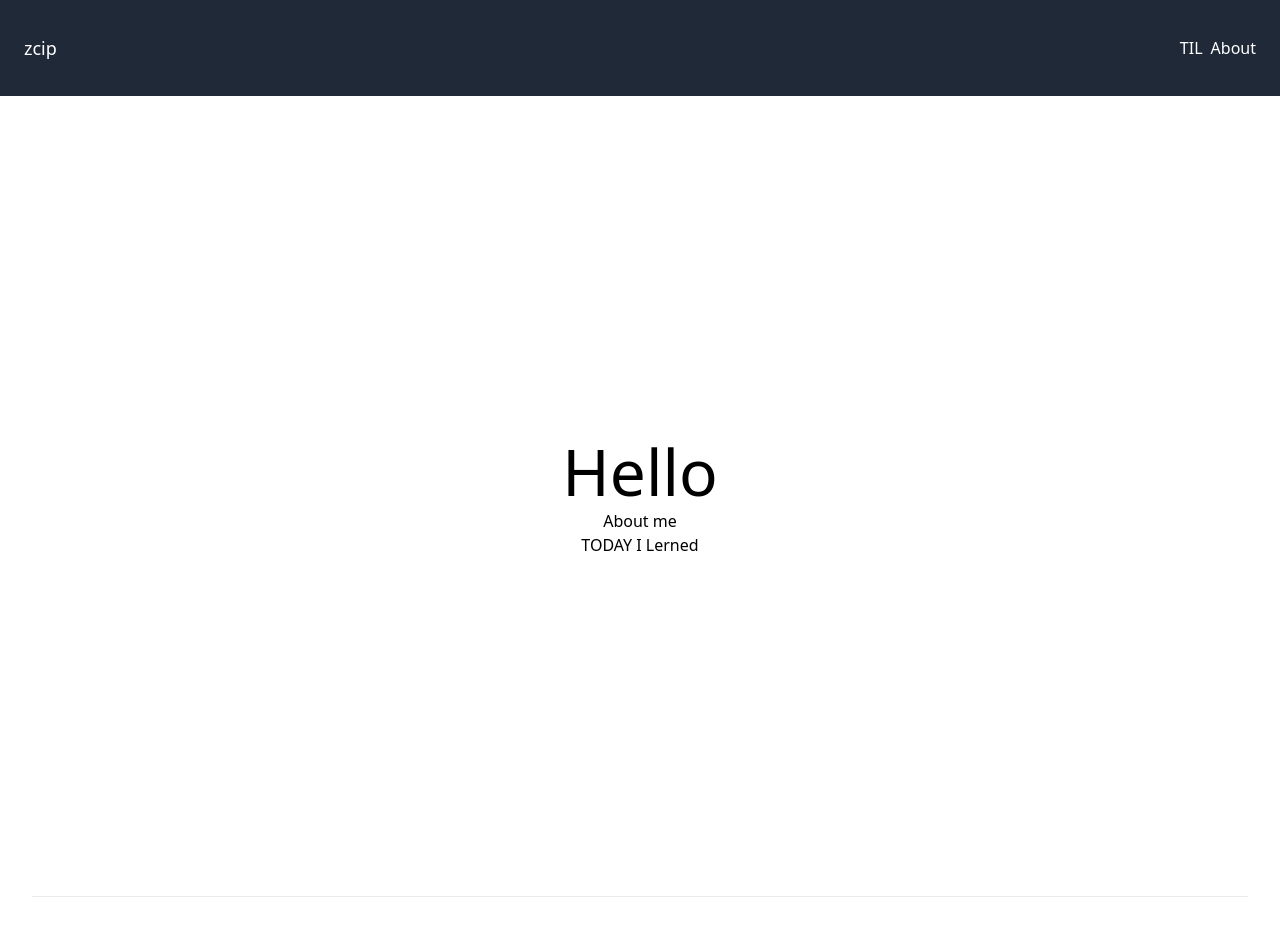
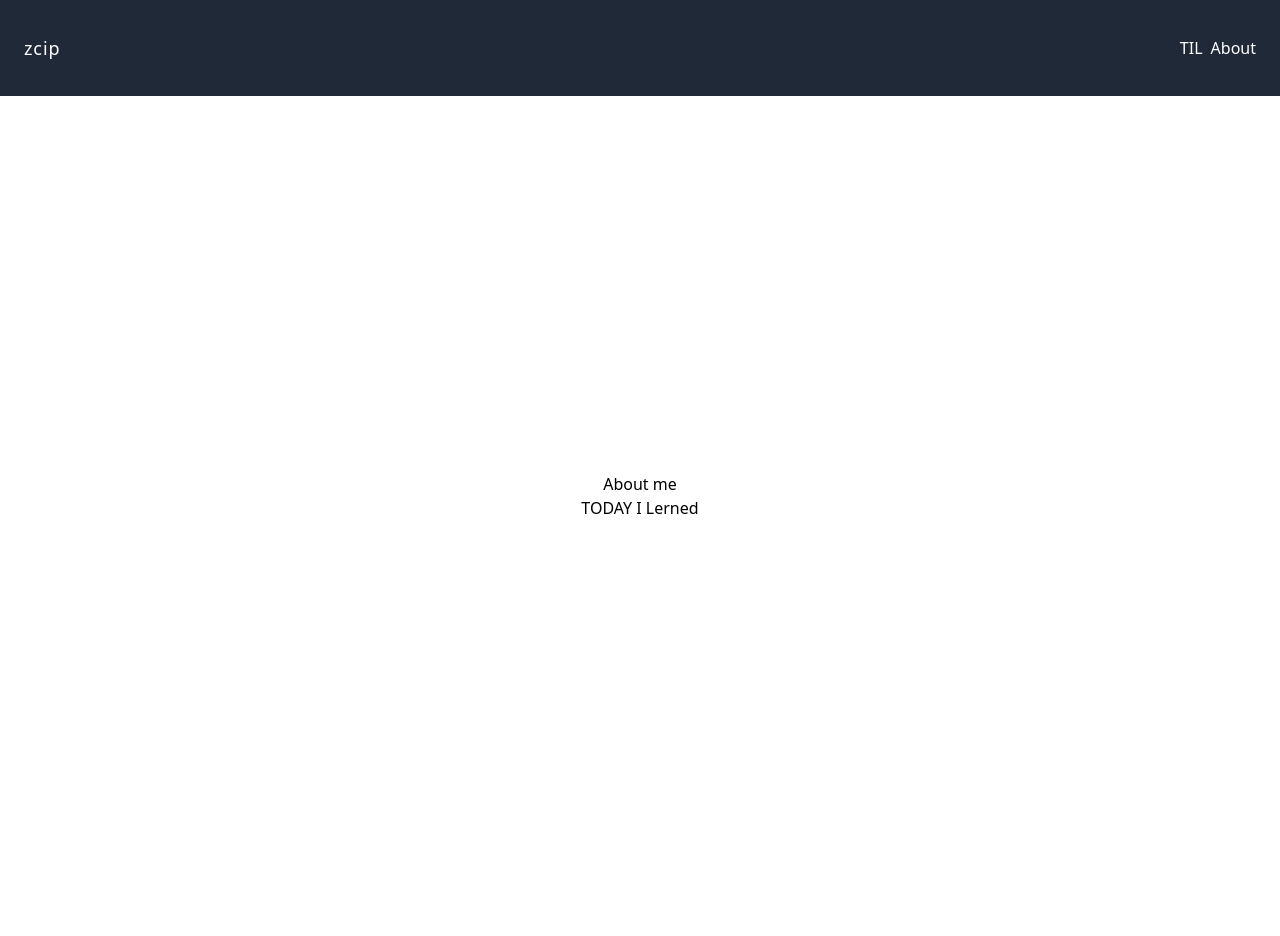
Before and after one commit to zcip/zcip.dev, a Next.js app: page / in a window 1280 px wide. Shown: the top 936 px of the page. After the commit the page ends 896 px from the top, so only its background shows below. Built offline with nearby package versions, Linux system fonts and the light colour scheme.

Commit message:
cssを削除

```diff
--- a/app/layout.tsx
+++ b/app/layout.tsx
@@ -1,4 +1,5 @@
 import "./globals.css"
+import Header from "../components/Header"
 
 export const metadata = {
   title: "Home",
@@ -20,7 +21,10 @@ type Props = {
 export default function RootLayout({ children }: Props) {
   return (
     <html>
-      <body>{children}</body>
+      <body>
+        <Header />
+        {children}
+      </body>
     </html>
   )
 }
--- a/app/page.module.css
+++ /dev/null
@@ -1,129 +0,0 @@
-.container {
-  padding: 0 2rem;
-}
-
-.main {
-  min-height: 100vh;
-  padding: 4rem 0;
-  flex: 1;
-  display: flex;
-  flex-direction: column;
-  justify-content: center;
-  align-items: center;
-}
-
-.footer {
-  display: flex;
-  flex: 1;
-  padding: 2rem 0;
-  border-top: 1px solid #eaeaea;
-  justify-content: center;
-  align-items: center;
-}
-
-.footer a {
-  display: flex;
-  justify-content: center;
-  align-items: center;
-  flex-grow: 1;
-}
-
-.title a {
-  color: #0070f3;
-  text-decoration: none;
-}
-
-.title a:hover,
-.title a:focus,
-.title a:active {
-  text-decoration: underline;
-}
-
-.title {
-  margin: 0;
-  line-height: 1.15;
-  font-size: 4rem;
-}
-
-.title,
-.description {
-  text-align: center;
-}
-
-.description {
-  margin: 4rem 0;
-  line-height: 1.5;
-  font-size: 1.5rem;
-}
-
-.code {
-  background: #fafafa;
-  border-radius: 5px;
-  padding: 0.75rem;
-  font-size: 1.1rem;
-  font-family: Menlo, Monaco, Lucida Console, Liberation Mono, DejaVu Sans Mono,
-    Bitstream Vera Sans Mono, Courier New, monospace;
-}
-
-.grid {
-  display: flex;
-  align-items: center;
-  justify-content: center;
-  flex-wrap: wrap;
-  max-width: 800px;
-}
-
-.card {
-  margin: 1rem;
-  padding: 1.5rem;
-  text-align: left;
-  color: inherit;
-  text-decoration: none;
-  border: 1px solid #eaeaea;
-  border-radius: 10px;
-  transition: color 0.15s ease, border-color 0.15s ease;
-  max-width: 300px;
-}
-
-.card:hover,
-.card:focus,
-.card:active {
-  color: #0070f3;
-  border-color: #0070f3;
-}
-
-.card h2 {
-  margin: 0 0 1rem 0;
-  font-size: 1.5rem;
-}
-
-.card p {
-  margin: 0;
-  font-size: 1.25rem;
-  line-height: 1.5;
-}
-
-.logo {
-  height: 1em;
-  margin-left: 0.5rem;
-}
-
-@media (max-width: 600px) {
-  .grid {
-    width: 100%;
-    flex-direction: column;
-  }
-}
-
-@media (prefers-color-scheme: dark) {
-  .card,
-  .footer {
-    border-color: #222;
-  }
-  .code {
-    background: #111;
-  }
-  .logo img {
-    filter: invert(1);
-  }
-}
--- a/app/page.tsx
+++ b/app/page.tsx
@@ -1,21 +1,15 @@
-"use client"
+// "use client"
 
 import Link from "next/link"
-import Header from "../components/Header"
-import styles from "./page.module.css"
 
 export default function Home() {
   return (
     <>
-      <Header />
-      <div className={styles.container}>
-        <main className={styles.main}>
-          <h1 className={styles.title}>Hello</h1>
+      <div className="px-2">
+        <main className="flex flex-col justify-center items-center min-h-screen flex-1">
           <Link href="/about">About me</Link>
           <Link href="/til">TODAY I Lerned</Link>
         </main>
-
-        <footer className={styles.footer}></footer>
       </div>
     </>
   )
--- a/app/til/codesandbox/layout.tsx
+++ b/app/til/codesandbox/layout.tsx
@@ -1,7 +1,6 @@
 "use client"
 
 import Link from "next/link"
-import Header from "../../../components/Header"
 import { json as data } from "./codeSandboxes"
 
 type Props = {
@@ -11,7 +10,6 @@ type Props = {
 export default function Layout({ children }: Props) {
   return (
     <div className="flex flex-col items-center w-full">
-      <Header />
       <div className="flex flex-row w-full p-5">
         <ul className="w-60">
           {data.map((x) => (
--- a/app/til/page.tsx
+++ b/app/til/page.tsx
@@ -1,12 +1,10 @@
 "use client"
 
 import Link from "next/link"
-import Header from "../../components/Header"
 
 export default function TilPage() {
   return (
     <>
-      <Header />
       <div className="flex">
         <Link href="/til/codesandbox">Codesandbox</Link>
       </div>
--- a/components/Header.tsx
+++ b/components/Header.tsx
@@ -5,20 +5,16 @@ export default function Header() {
     <header className="w-screen h-24 bg-gray-800 flex items-center p-6">
       <nav className="w-full h-full flex text-white items-center flex-row justify-between">
         <div className="text-white font-medium text-lg">
-          <Link href={"/"} legacyBehavior>
+          <Link href={"/"} className="tracking-wider text-lg">
             zcip
           </Link>
         </div>
         <ul className="flex gap-2">
           <li>
-            <Link href="/til" legacyBehavior>
-              TIL
-            </Link>
+            <Link href="/til">TIL</Link>
           </li>
           <li>
-            <Link href="/about" legacyBehavior>
-              About
-            </Link>
+            <Link href="/about">About</Link>
           </li>
         </ul>
       </nav>
```
